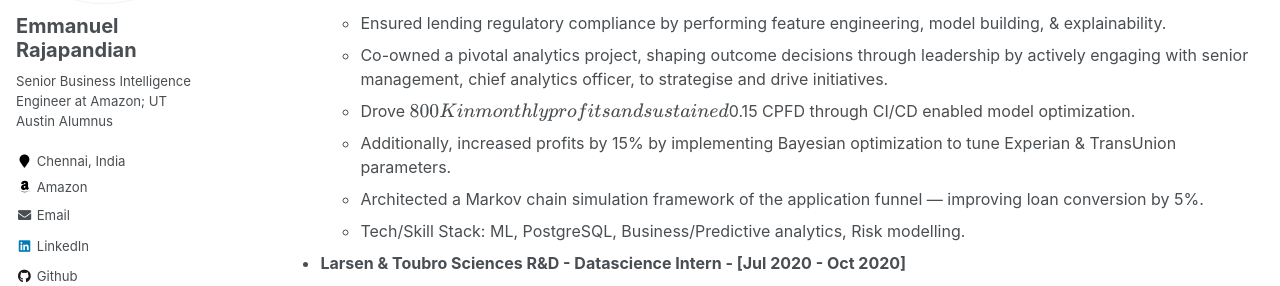
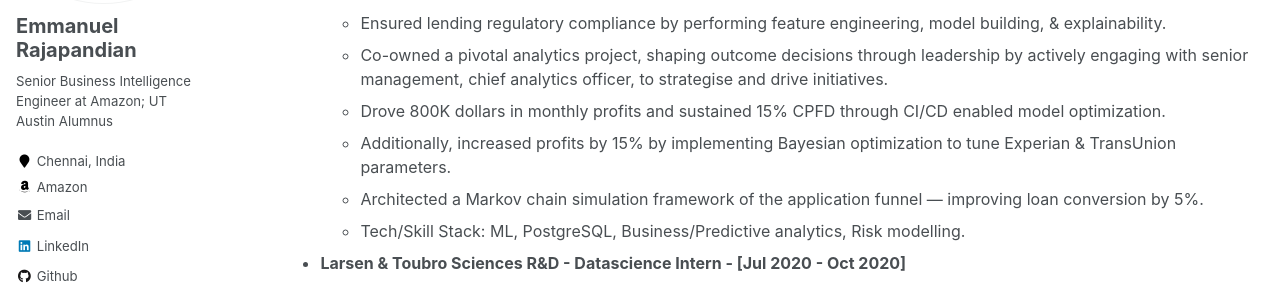
Before and after one commit to emmanuelrajapandian/emmanuelrajapandian.github.io, a Jekyll site: the page built from _pages/cv.md, in a window 1280 px wide and 900 px high, scrolled down 891 px. Shown: the part 162-448 px from the top of the window. Built offline with Jekyll 4.4.1, drawn with Linux system fonts in a browser that asks for light colours; formulas are drawn with MathJax 3.

Commit message:
Update cv.md

```diff
--- a/_pages/cv.md
+++ b/_pages/cv.md
@@ -41,7 +41,7 @@
   * Built XGBoost & LightGBM pipelines to detect defaulters in risky loan channels, achieving 0.55 on Kolmogorov–Smirnov scale.
   * Ensured lending regulatory compliance by performing feature engineering, model building, & explainability.
   * Co-owned a pivotal analytics project, shaping outcome decisions through leadership by actively engaging with senior management, chief analytics officer, to strategise and drive initiatives.
-  * Drove $800K in monthly profits and sustained $0.15 CPFD through CI/CD enabled model optimization.
+  * Drove 800K dollars in monthly profits and sustained 15% CPFD through CI/CD enabled model optimization.
   * Additionally, increased profits by 15% by implementing Bayesian optimization to tune Experian & TransUnion parameters.
   * Architected a Markov chain simulation framework of the application funnel — improving loan conversion by 5%.
   * Tech/Skill Stack: ML, PostgreSQL, Business/Predictive analytics, Risk modelling.
```
